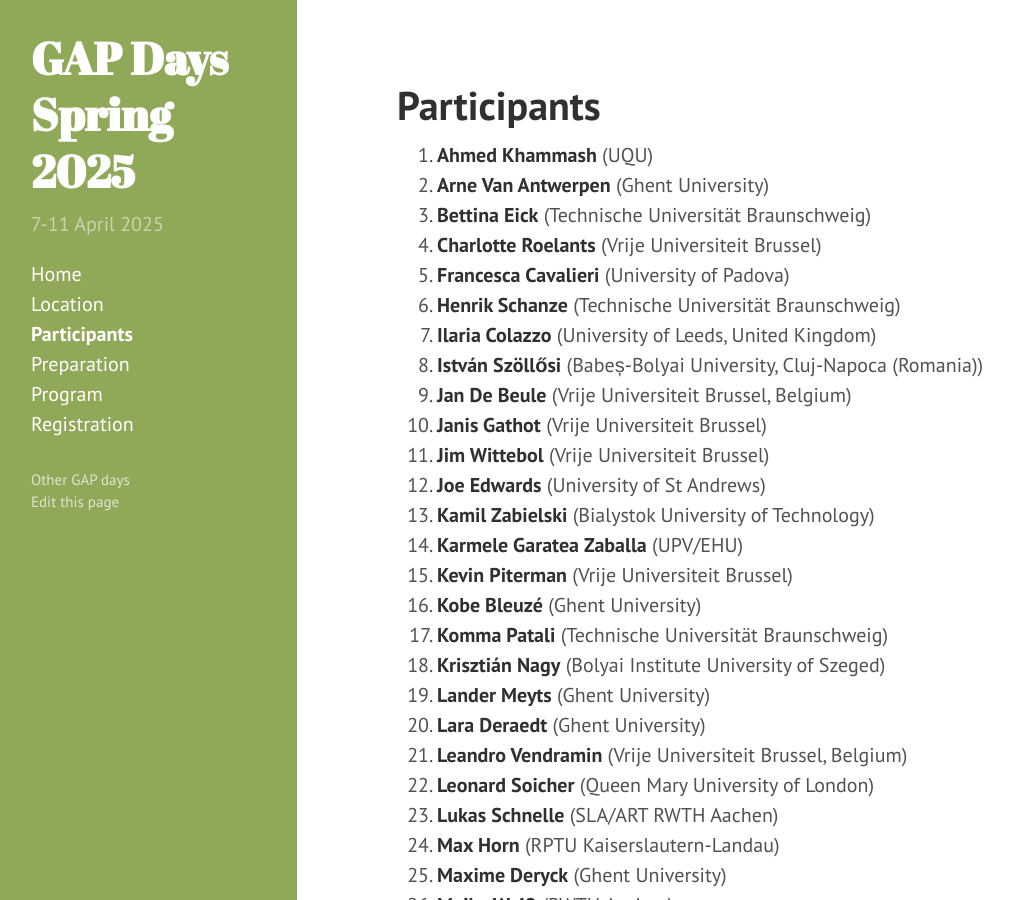
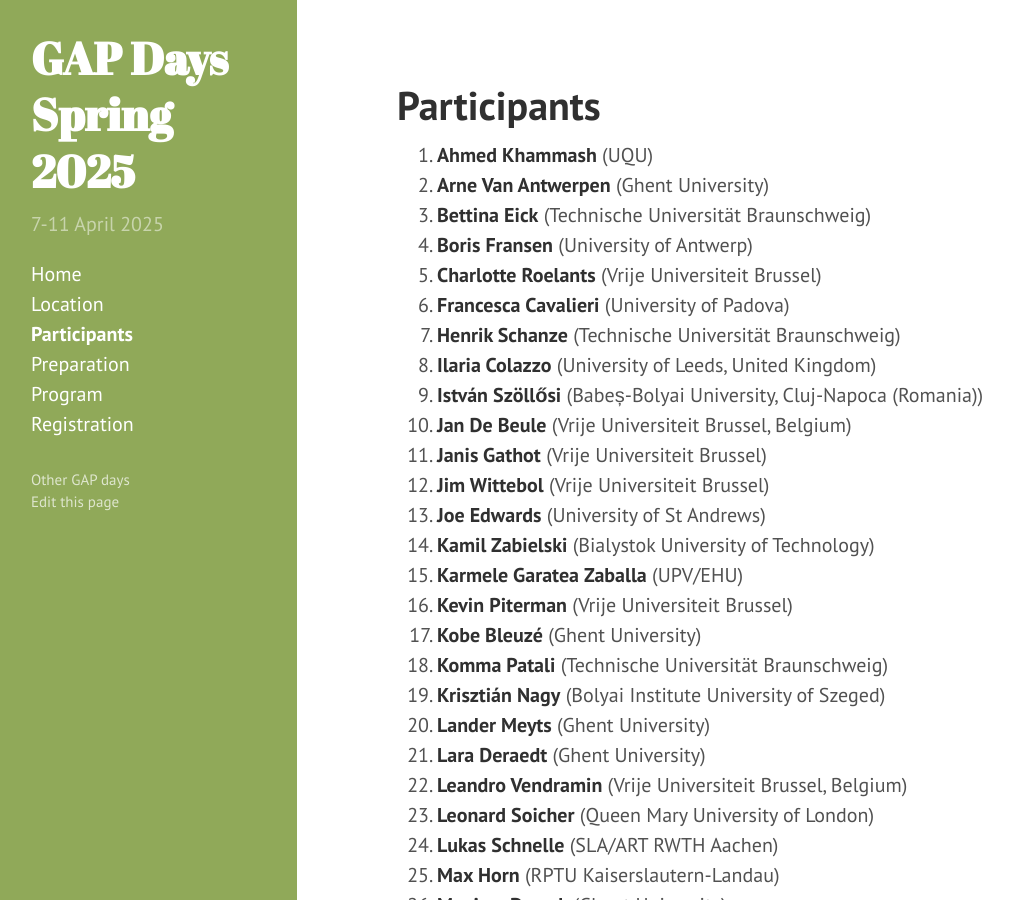
Before and after one commit to gapdays/gapdays2025-spring, a Jekyll site: the page built from participants.md, in a window 1280 px wide and 900 px high. Shown: the whole window, without its empty margins (3-1016 px from the left). Built offline with Jekyll 4.4.1, drawn with Linux system fonts in a browser that asks for light colours.

Commit message:
updated list of participants

```diff
--- a/participants.md
+++ b/participants.md
@@ -49,6 +49,7 @@ participants:
   - {name: Joe Edwards, affiliation: "University of St Andrews"}
   - {name: Kobe Bleuzé, affiliation: "Ghent University"}
   - {name: Charlotte Roelants, affiliation: "Vrije Universiteit Brussel"}
+  - {name: Boris Fransen, affiliation: "University of Antwerp"}
 
 ---
 
```
